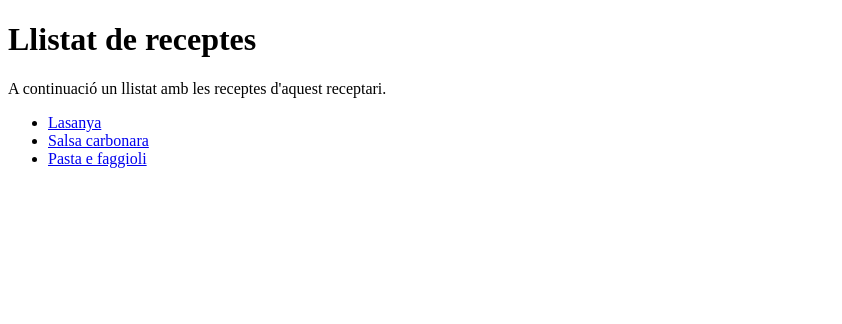
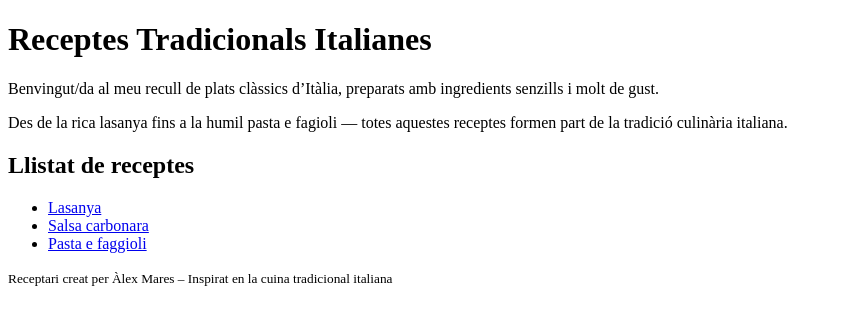
Before and after one commit to amgcoder25/odin-recipes, a plain HTML site: page index.html in a window 1280 px wide. Shown: the whole page, without its empty margins (0-842 px from the left). Drawn offline with Linux system fonts and the light colour scheme.

Commit message:
afegm autor al peu tots arxius

```diff
--- a/index.html
+++ b/index.html
@@ -8,12 +8,21 @@
 </head>
 
 <body>
-    <h1>Llistat de receptes</h1>
-    <p>A continuació un llistat amb les receptes d'aquest receptari.</p>
+
+    <h1>Receptes Tradicionals Italianes</h1>
+    <p>Benvingut/da al meu recull de plats clàssics d’Itàlia, preparats amb ingredients senzills i molt de gust.</p>
+    <p>Des de la rica lasanya fins a la humil pasta e fagioli — totes aquestes receptes formen part de la tradició culinària italiana.</p>
+
+    <h2>Llistat de receptes</h2>
     <ul>
     <li><a href="recipes/lasagna.html">Lasanya</a></li>
     <li><a href="recipes/carbonara.html">Salsa carbonara</a></li>
     <li><a href="recipes/pasta_faggioli.html">Pasta e faggioli</a></li>
     </ul>
 </body>
+
+<footer>
+  <p><small>Receptari creat per Àlex Mares – Inspirat en la cuina tradicional italiana</small></p>
+</footer>
+
 </html>
```
Also changed, not shown: recipes/carbonara.html (+7 -0 lines), recipes/lasagna.html (+5 -0 lines), recipes/pasta_faggioli.html (+5 -0 lines).
